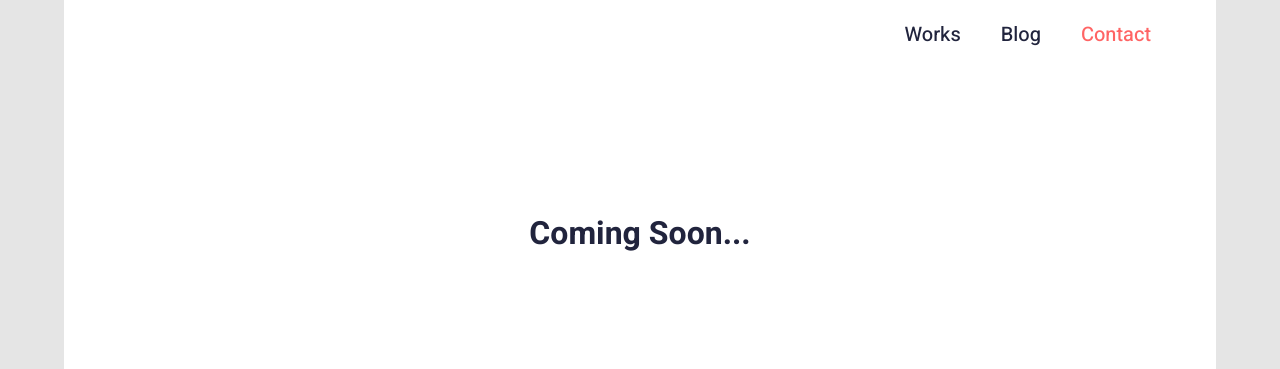
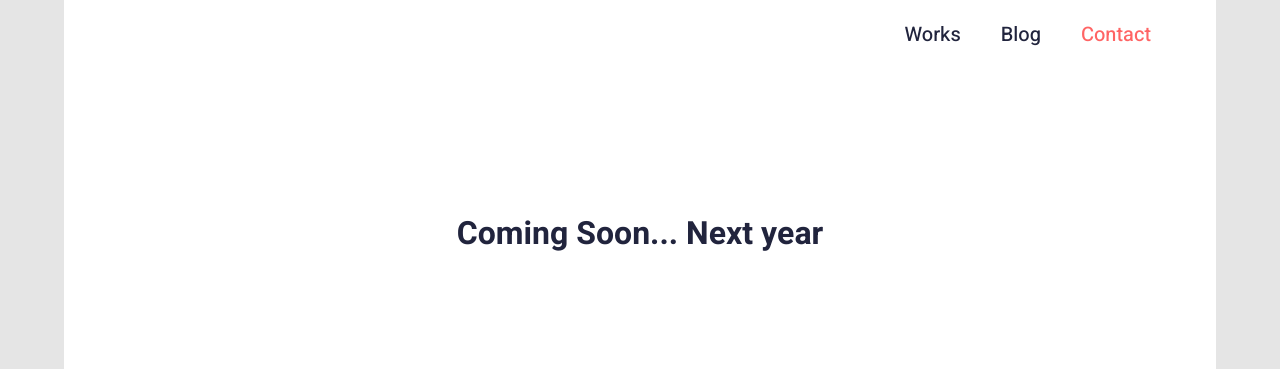
Before and after one commit to PrinceM13/css_from_figma, a plain HTML site: page contact.html in a window 1280 px wide. Shown: the top 369 px of the page. Drawn offline with Linux system fonts and the light colour scheme.

Commit message:
PP: update contact file

```diff
--- a/contact.html
+++ b/contact.html
@@ -29,7 +29,7 @@
     </header>
 
     <div>
-        <h1 class="contact">Coming Soon...</h1>
+        <h1 class="contact">Coming Soon... Next year</h1>
     </div>
 
     <footer>
```
